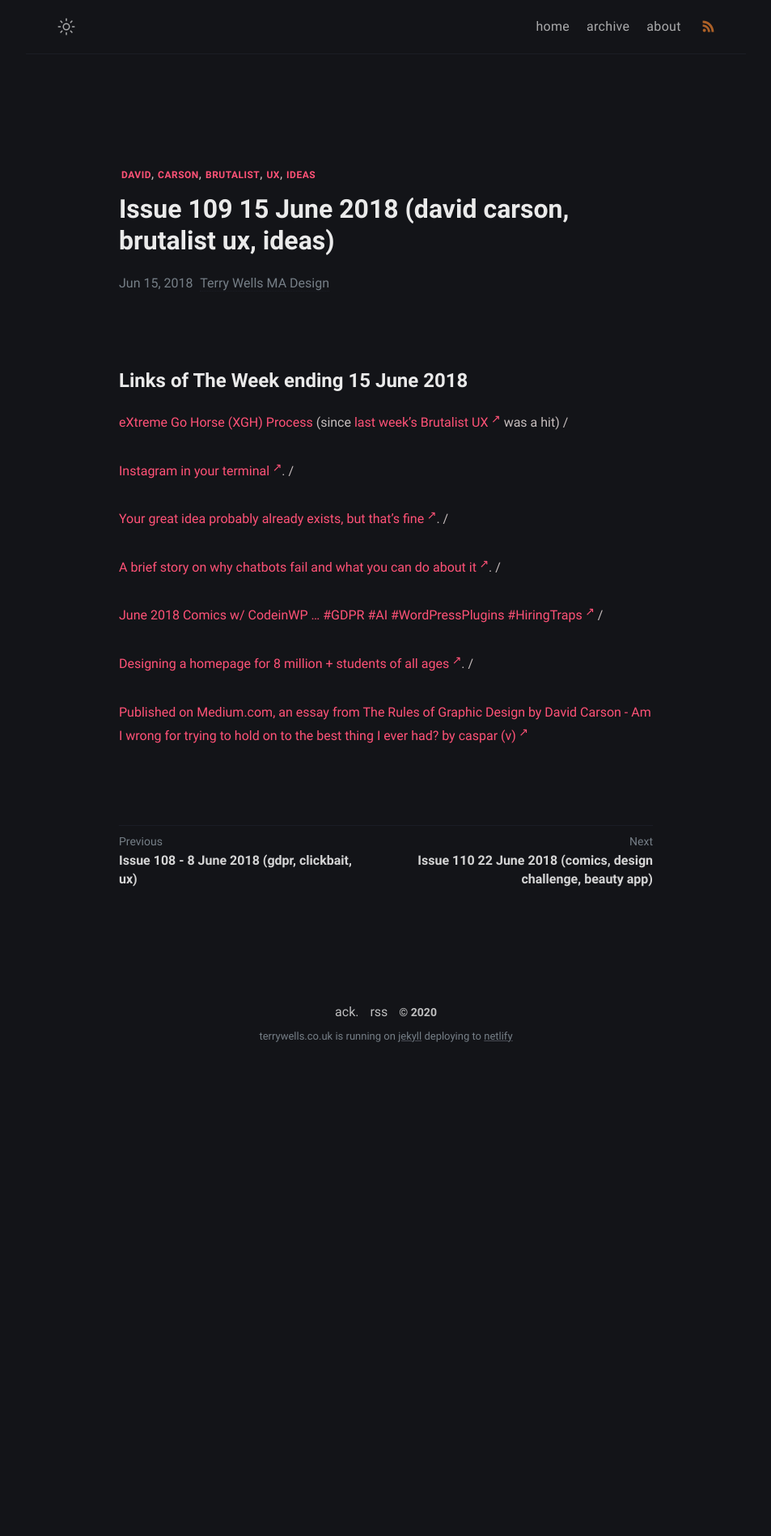
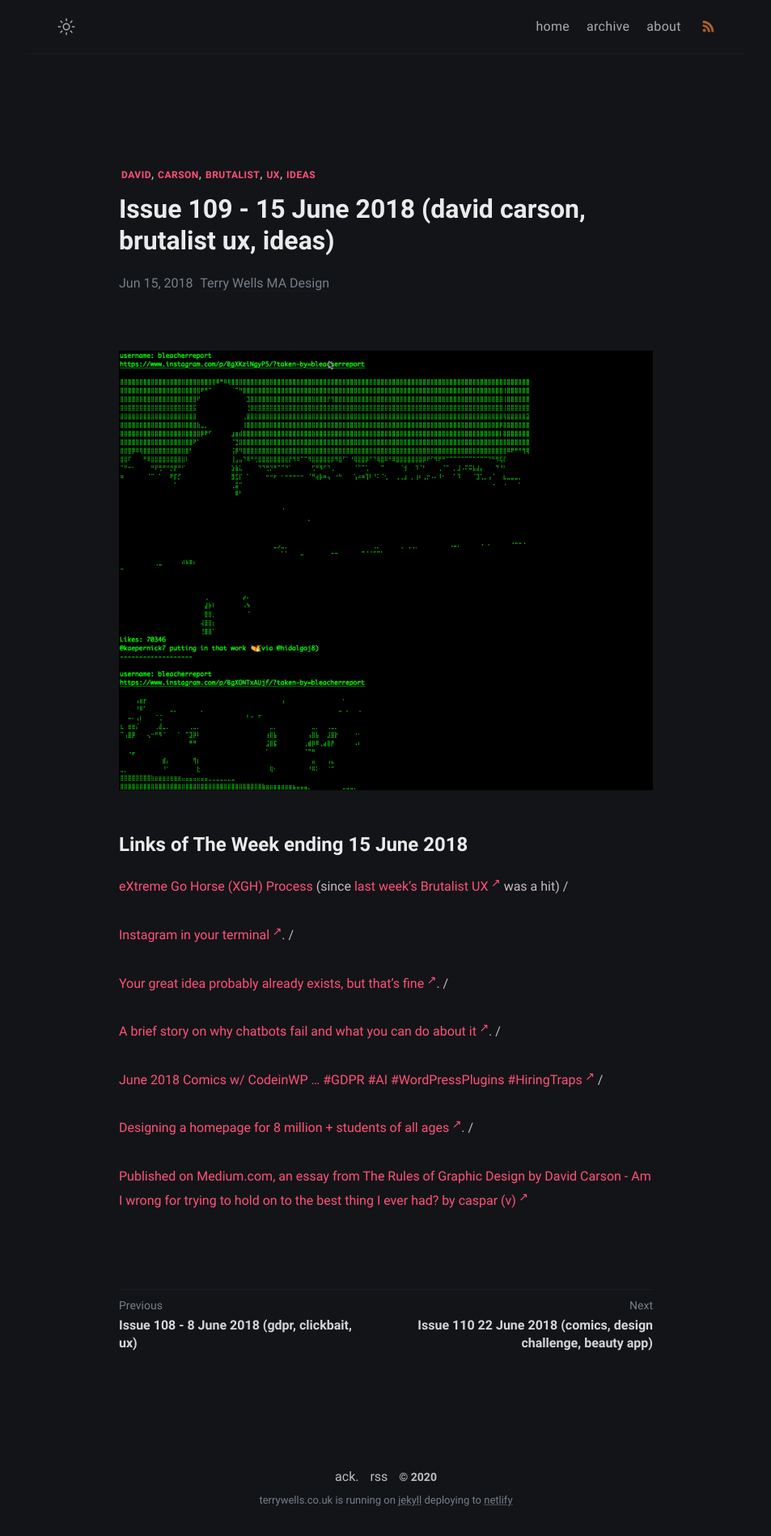
Before and after one commit to wristtattoo/jekyll-klise, a Jekyll site: the page built from _posts/2020-11-03-issue-109-15-june-2018-david-carson-brutalist-ux-ideas.md, in a window 1280 px wide. Shown: the whole page at 81% size, without its empty margins (163-1116 px from the left). Built offline with Jekyll 4.4.1, drawn with Linux system fonts in a browser that asks for light colours; a script that is not in the unit is left out; before the commit the page ends 1324 px from its top, so only the background shows below that.

Commit message:
Update Links of The Week “2020-11-03-issue-109-15-june-2018-david-carson-brutalist-ux-ideas”

```diff
--- a/_posts/2020-11-03-issue-109-15-june-2018-david-carson-brutalist-ux-ideas.md
+++ b/_posts/2020-11-03-issue-109-15-june-2018-david-carson-brutalist-ux-ideas.md
@@ -1,9 +1,11 @@
 ---
 layout: post
-title: Issue 109 15 June 2018 (david carson, brutalist ux, ideas)
+title: Issue 109 - 15 June 2018 (david carson, brutalist ux, ideas)
 tags: david carson brutalist ux ideas
 date: 2018-06-15T13:07:01.588Z
 ---
+![eXtreme Go Horse (XGH) Process](/assets/uploads/issue-109.png "eXtreme Go Horse (XGH) Process")
+
 # Links of The Week ending 15 June 2018
 
 <a href="https://gist.github.com/banaslee/4147370">eXtreme Go Horse (XGH) Process</a> (since <a href="https://terrywells.co.uk/issue-108/" target="_blank">last week’s Brutalist UX</a> was a hit) /
```
Also changed, not shown: assets/uploads/issue-109.png (added).
